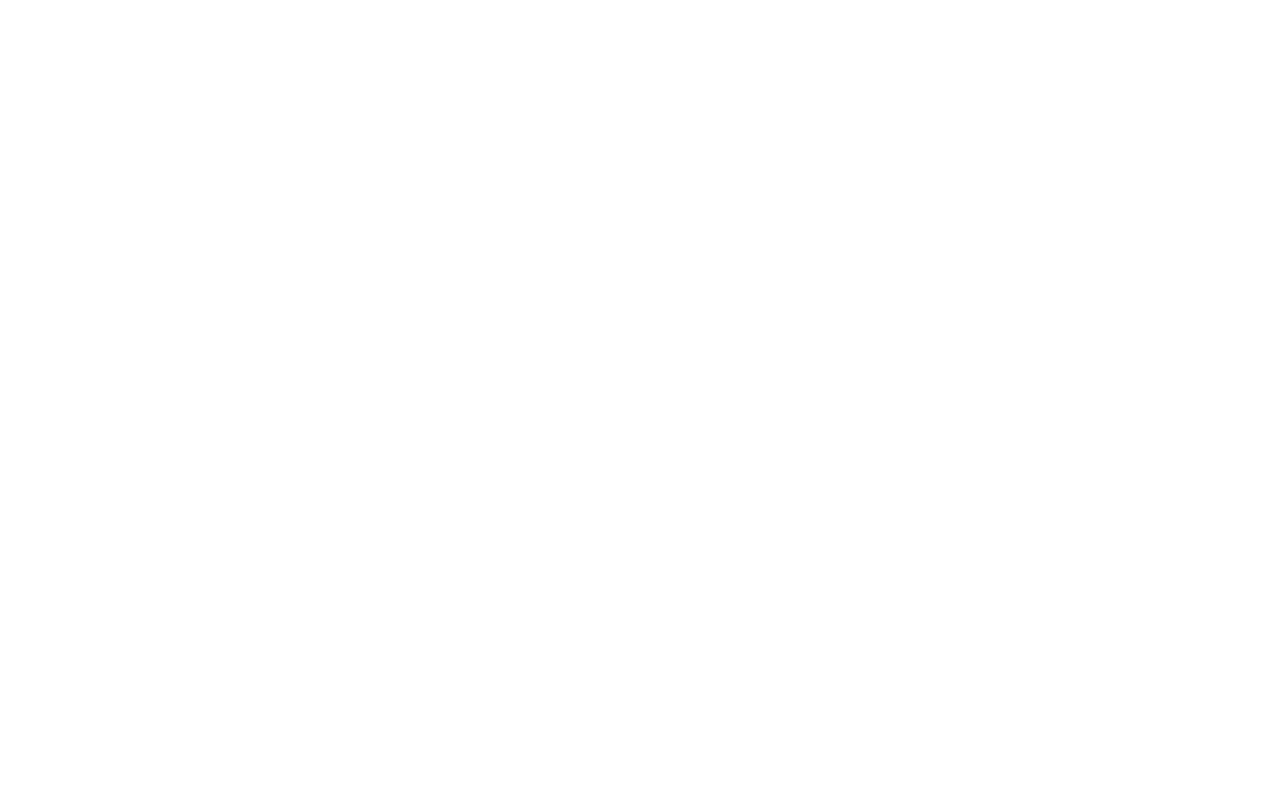
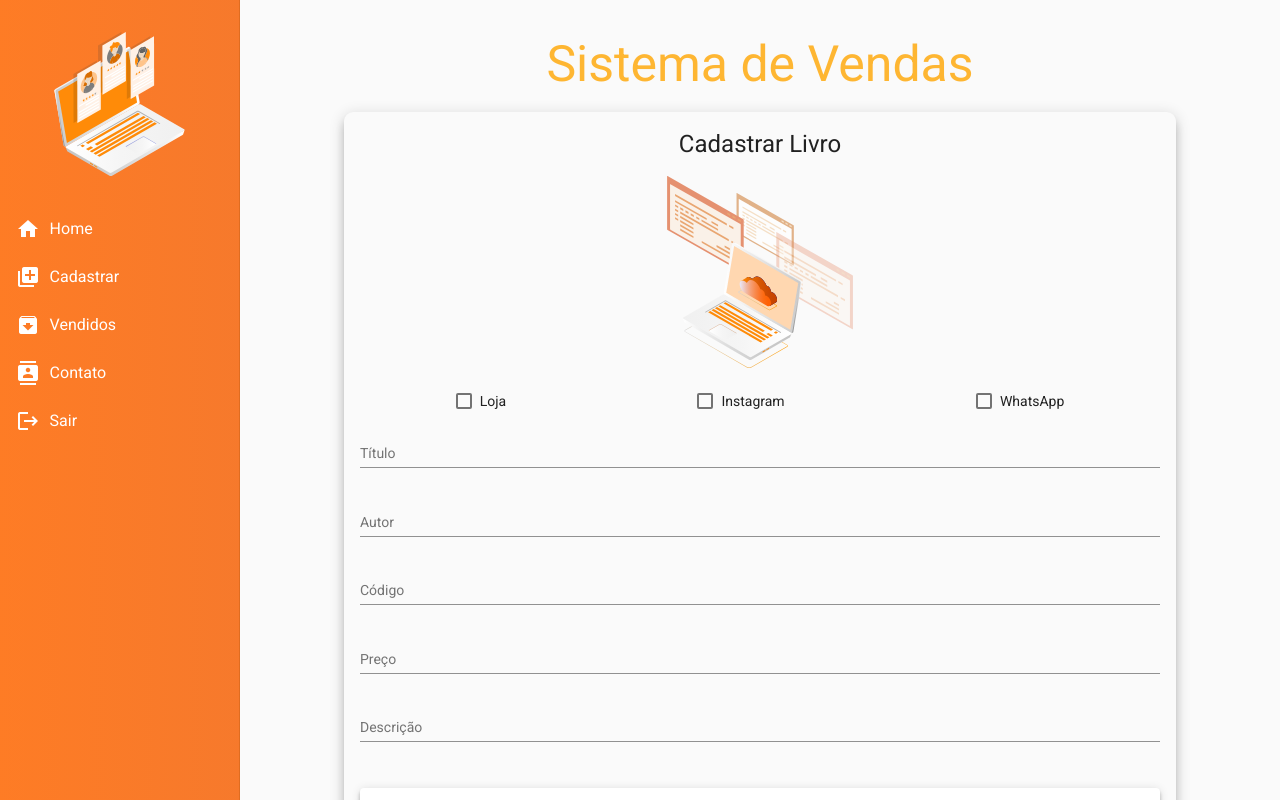
Before and after one commit to Rodrigoxalmeida/frontend-VendaLivros, an Angular app: page /cadastrar/create in a window 1280 px wide. Before the commit this address led to /. Built offline with nearby package versions, Linux system fonts and the light colour scheme.

Commit message:
HTML e css para Cadastro-create

```diff
--- a/package.json
+++ b/package.json
@@ -19,6 +19,7 @@
     "@angular/platform-browser": "~13.3.0",
     "@angular/platform-browser-dynamic": "~13.3.0",
     "@angular/router": "~13.3.0",
+    "@mui/icons-material": "^5.6.2",
     "rxjs": "~7.5.0",
     "tslib": "^2.3.0",
     "zone.js": "~0.11.4"
--- a/src/app/app-routing.module.ts
+++ b/src/app/app-routing.module.ts
@@ -1,5 +1,6 @@
 import { NgModule } from '@angular/core';
 import { RouterModule, Routes } from '@angular/router';
+import { CadastroCreateComponent } from './components/cadastro/cadastro-create/cadastro-create.component';
 import { CadastroListComponent } from './components/cadastro/cadastro-list/cadastro-list.component';
 import { HomeComponent } from './components/home/home.component';
 import { NavComponent } from './components/nav/nav.component';
@@ -8,7 +9,8 @@ const routes: Routes = [
   {
     path:'',    component: NavComponent, children: [
       {path: 'home', component: HomeComponent},
-      {path: 'cadastrar' , component: CadastroListComponent}
+      {path: 'cadastrar' , component: CadastroListComponent},
+      {path: 'cadastrar/create' , component: CadastroCreateComponent}
     ]
   }
 ];
--- a/src/app/app.module.ts
+++ b/src/app/app.module.ts
@@ -30,6 +30,8 @@ import { NavComponent } from './components/nav/nav.component';
 import { HomeComponent } from './components/home/home.component';
 import { HeaderComponent } from './components/header/header.component';
 import { CadastroListComponent } from './components/cadastro/cadastro-list/cadastro-list.component';
+import { CadastroCreateComponent } from './components/cadastro/cadastro-create/cadastro-create.component';
+
 
 @NgModule({
   declarations: [
@@ -37,7 +39,8 @@ import { CadastroListComponent } from './components/cadastro/cadastro-list/cadas
     NavComponent,
     HomeComponent,
     HeaderComponent,
-    CadastroListComponent
+    CadastroListComponent,
+    CadastroCreateComponent
   ],
   imports: [
     BrowserModule,
@@ -63,6 +66,7 @@ import { CadastroListComponent } from './components/cadastro/cadastro-list/cadas
     MatIconModule,
     MatListModule,
     MatCardModule,
+
   ],
   providers: [],
   bootstrap: [AppComponent]
--- /dev/null
+++ b/src/app/components/cadastro/cadastro-create/cadastro-create.component.css
@@ -0,0 +1,31 @@
+.container {
+    width: 50rem;
+    margin: auto auto 3rem auto;
+    padding: 1rem 1rem 3rem 1rem;
+    border-radius: .6rem;
+}
+
+.fullwidth {
+    width: 100%;
+}
+
+h1 {
+    text-align: center;
+}
+
+img {
+    height: 12rem;
+    margin: auto;
+    margin-bottom: 1rem;
+}
+
+.section {
+    margin-bottom: 1rem;
+    display: flex;
+    justify-content: space-around;
+}
+
+button {
+    margin-top: 1rem;
+    color: orange;
+}
--- /dev/null
+++ b/src/app/components/cadastro/cadastro-create/cadastro-create.component.html
@@ -0,0 +1,55 @@
+
+
+<div class="container mat-elevation-z8">
+    <form class="form">
+
+        <h1 class="fullwidth">Cadastrar Livro</h1>
+        <img class="fullwidth" src="assets/img/cadastro-create.svg" alt="img-cadastro">
+
+        <section class="section">
+
+            <mat-checkbox class="margin">Loja</mat-checkbox>
+            <mat-checkbox class="margin">Instagram</mat-checkbox>
+            <mat-checkbox class="margin">WhatsApp</mat-checkbox>
+          </section>
+
+          <p>
+            <mat-form-field class="fullwidth" appearance="legacy">
+              <mat-label>Título</mat-label>
+              <input matInput placeholder="Digite o título">
+            </mat-form-field>
+          </p>
+
+          <p>
+            <mat-form-field class="fullwidth" appearance="legacy">
+              <mat-label>Autor</mat-label>
+              <input matInput placeholder="Digite o Autor">
+            </mat-form-field>
+          </p>
+
+          <p>
+            <mat-form-field class="fullwidth" appearance="legacy">
+              <mat-label>Código</mat-label>
+              <input matInput placeholder="Digite o Código">
+            </mat-form-field>
+          </p>
+
+          <p>
+            <mat-form-field class="fullwidth" appearance="legacy">
+              <mat-label>Preço</mat-label>
+              <input matInput placeholder="Digite o preço">
+            </mat-form-field>
+          </p>
+
+          <p>
+            <mat-form-field class="fullwidth" appearance="legacy">
+              <mat-label>Descrição</mat-label>
+              <input matInput placeholder="Digite uma descrição">
+            </mat-form-field>
+          </p>
+
+          <button class="fullwidth mat-elevation-z4" mat-flat-button color="orange">Cadastrar</button>
+          <button class="fullwidth mat-elevation-z4" mat-stroked-button color="warn">Cancelar</button>
+
+    </form>
+</div>
--- /dev/null
+++ b/src/app/components/cadastro/cadastro-create/cadastro-create.component.ts
@@ -0,0 +1,15 @@
+import { Component, OnInit } from '@angular/core';
+
+@Component({
+  selector: 'app-cadastro-create',
+  templateUrl: './cadastro-create.component.html',
+  styleUrls: ['./cadastro-create.component.css']
+})
+export class CadastroCreateComponent implements OnInit {
+
+  constructor() { }
+
+  ngOnInit(): void {
+  }
+
+}
--- a/src/app/components/cadastro/cadastro-list/cadastro-list.component.html
+++ b/src/app/components/cadastro/cadastro-list/cadastro-list.component.html
@@ -2,11 +2,11 @@
 
     <h1>Livros Vendidos</h1>
 
-    <button class="mat-elevation-z8" mat-stroked-button color="orange">Cadastrar</button>
+    <button routerLink="create" class="mat-elevation-z8" mat-stroked-button color="orange">Cadastrar</button>
 
     <mat-form-field appearance="standard">
         <mat-label>Buscar</mat-label>
-        <input matInput (keyup)="applyFilter($event)" placeholder="Ex. ium" #input>
+        <input matInput (keyup)="applyFilter($event)" placeholder="Ex. título,autor,editora,codigo" #input>
       </mat-form-field>
 
     <div class="mat-elevation-z8">
--- a/src/app/components/nav/nav.component.ts
+++ b/src/app/components/nav/nav.component.ts
@@ -11,7 +11,7 @@ export class NavComponent implements OnInit {
   constructor(private router: Router) { }
 
   ngOnInit(): void {
-    this.router.navigate(['cadastrar']);
+    this.router.navigate(['cadastrar/create']);
   }
 
 }
```
Also changed, not shown: src/assets/img/cadastro-create.svg (added), 1 other file (tests, documents, lock files or other folders).
